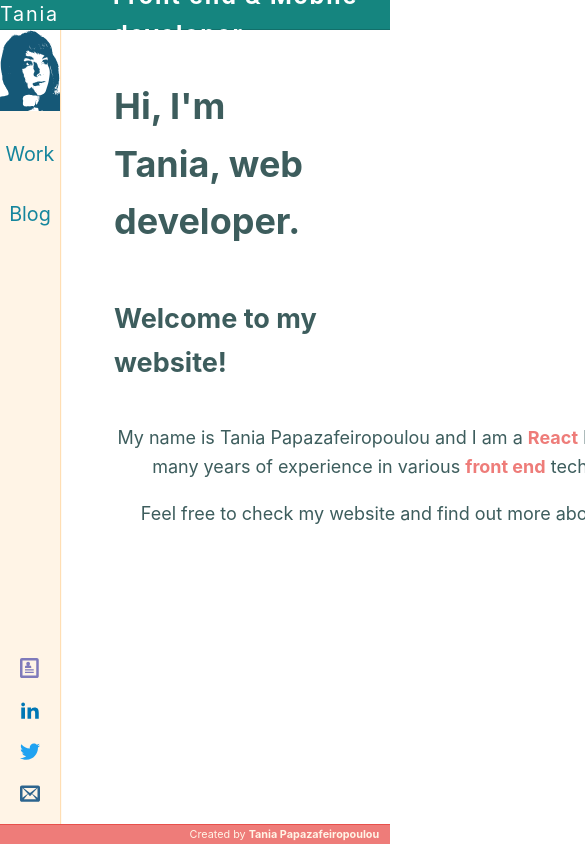
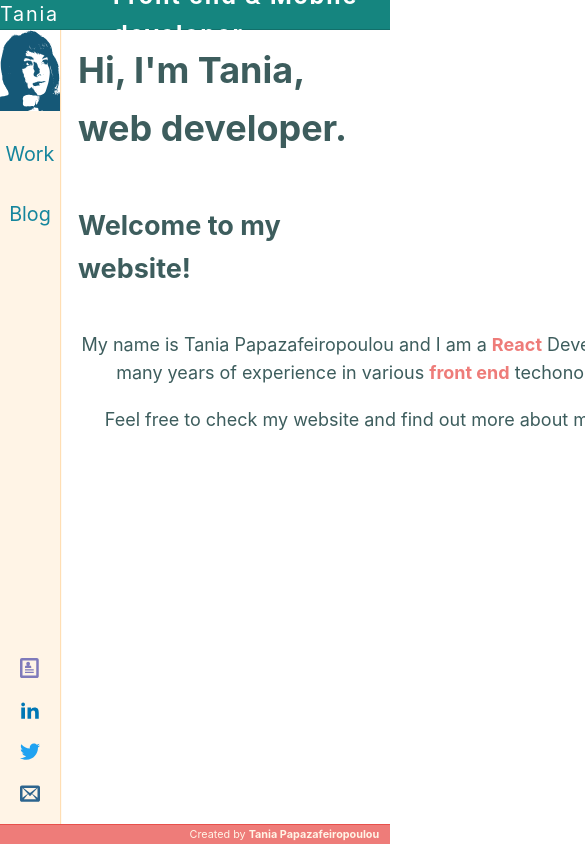
Before and after one commit to altany/tany4, a Next.js app: page / in a window 390 px wide. Shown: the top 844 px of the page, 585 px wide, since content can reach past the window. Built offline with nearby package versions, Linux system fonts and the light colour scheme; no server answers.

Commit message:
mobile styling

```diff
--- a/components/layout.module.scss
+++ b/components/layout.module.scss
@@ -113,6 +113,9 @@
   margin-left: variables.$navBarWidth;
   padding: 3rem;
   min-height: 100%;
+  @include mixins.breakpoint(mobileonly) {
+    padding: 1rem;
+  }
 }
 
 .header {
--- a/styles/_mixins.scss
+++ b/styles/_mixins.scss
@@ -1,3 +1,29 @@
+@mixin breakpoint($point) {
+  @if ($point == desktop) {
+    @media (min-width: 1024px) {
+      @content;
+    }
+  } @else if ($point == laptop) {
+    @media (max-width: 1024px) {
+      @content;
+    }
+  } @else if ($point == tablet) {
+    @media (min-width: 800px) {
+      @content;
+    }
+  } @else if ($point == phablet) {
+    @media (min-width: 600px) {
+      @content;
+    }
+  } @else if ($point == mobileonly) {
+    @media (max-width: 600px) {
+      @content;
+    }
+  } @else {
+    @warn "Breakpoint mixin supports: desktop, laptop, tablet, phablet and mobileonly";
+  }
+}
+
 @mixin boxShadow($shadow...) {
   -webkit-box-shadow: $shadow;
   -moz-box-shadow: $shadow;
--- a/styles/utils.module.scss
+++ b/styles/utils.module.scss
@@ -13,10 +13,16 @@
 
 .blog {
   margin: 5rem 0 1rem;
+  @include mixins.breakpoint(mobileonly) {
+    margin: 2rem 0;
+  }
 
   h1 {
     text-align: center;
     margin-bottom: 2rem;
+    @include mixins.breakpoint(mobileonly) {
+      margin: 1rem 0;
+    }
   }
   ul {
     display: flex;
@@ -25,9 +31,15 @@
     justify-content: space-around;
     li {
       flex-basis: 45%;
-      height: 250px;
+      min-height: 250px;
       margin: 3rem 0;
       @include mixins.boxShadow(1px 1px 6px 0px variables.$secondColor);
+
+      @include mixins.breakpoint(mobileonly) {
+        flex-basis: 100%;
+        min-height: 180px;
+        margin: 2rem 0;
+      }
 
       a {
         display: flex;
@@ -41,6 +53,9 @@
       img {
         height: 170px;
         object-fit: cover;
+        @include mixins.breakpoint(mobileonly) {
+          height: 100px;
+        }
       }
       .content {
         background-color: lighten(
```
